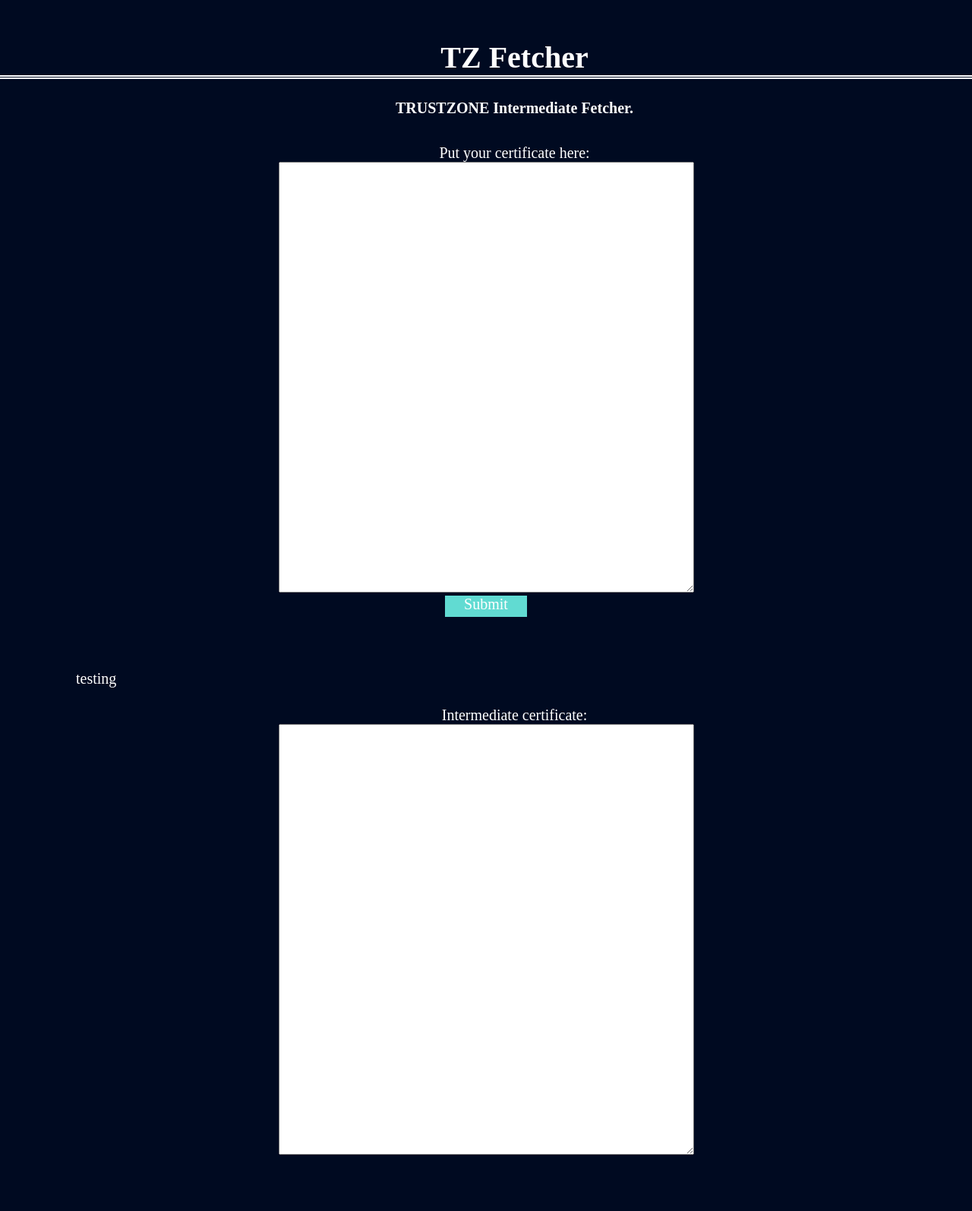
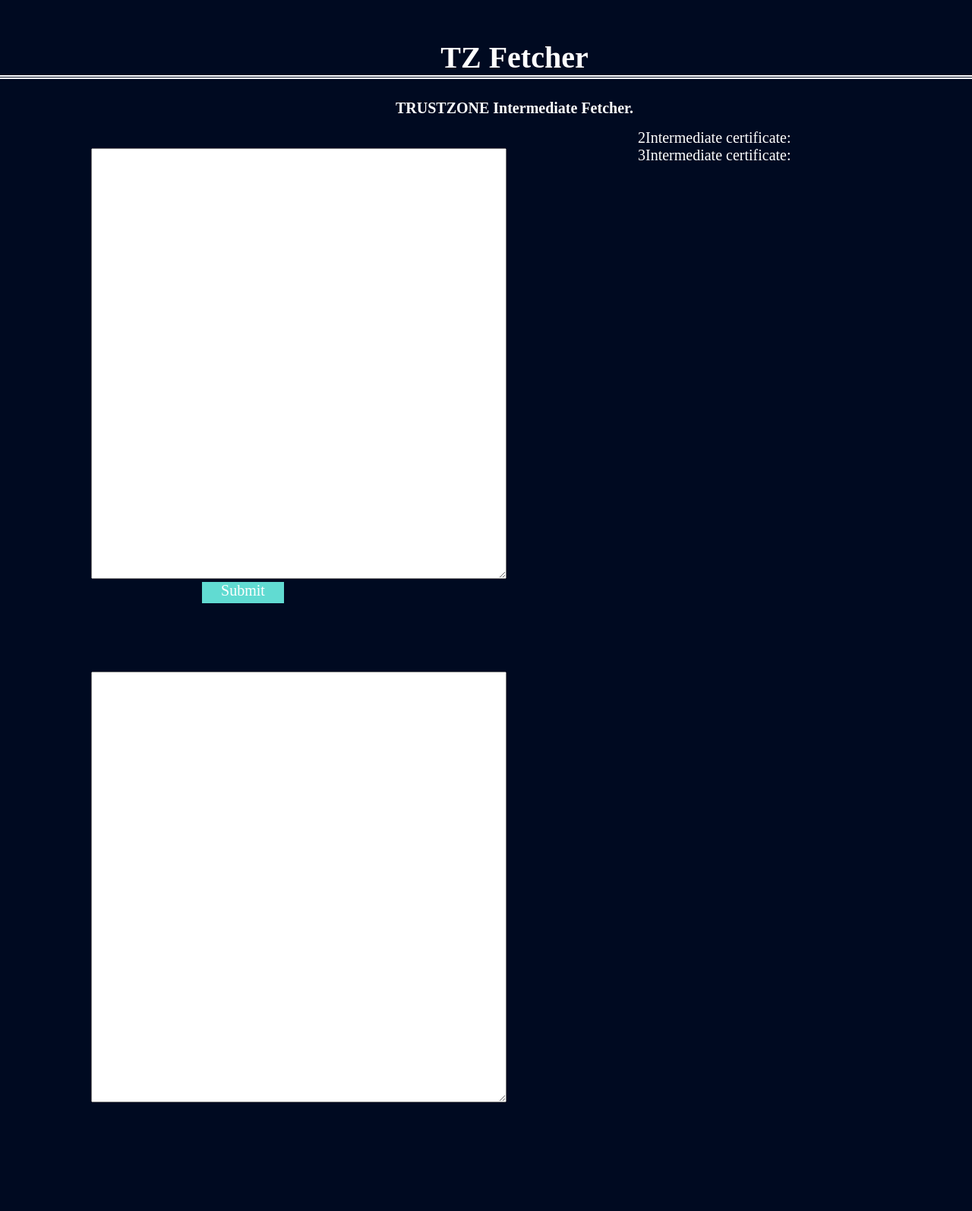
Before and after one commit to ChristianBrandenburg/TZ_fetchintermediate, a Flask app: page / in a window 1280 px wide. Shown: the whole page at 76% size. After the commit the page ends 1451 px from the top, so only its background shows below. Run offline with Flask 2, Linux system fonts and the light colour scheme.

Commit message:
side by side addition

```diff
--- a/static/css/main.css
+++ b/static/css/main.css
@@ -30,6 +30,7 @@
     text-align: center;
     padding: 0px 25px 0px 100px;
   }
+
   form {
     text-align: center;
     width: auto;
@@ -39,6 +40,10 @@
     margin: 5px 100px 50px 100px;
     box-sizing: border-box;
   }
+
+  .floatLeft { width: 50%; float: left; }
+  .floatRight {width: 50%; float: right; }
+  .container { overflow: hidden; }
 
   textarea {
     text-align: left;
@@ -53,8 +58,8 @@
     font-family: "Poppins", Poppins;
     color: #fff;
     font-size: 20px;
-    text-align: center;
-    padding: 0px 25px 25px 100px;
+    text-align: left;
+    padding: 25px 25px 25px 200px;
   }
 
 
--- a/templates/form.html
+++ b/templates/form.html
@@ -12,27 +12,28 @@
 
 <h2>TRUSTZONE Intermediate Fetcher.</h2>
 
-<div id="column1">
+<div class="container">
+<div class ="floatLeft">
 <form action="/submit/" method="post">
-    <label for="text">Put your certificate here:</label>
-    <br>
     <textarea id="text" name="text" rows="12" cols="50">{{form_data}}</textarea>
     <br/>
     <input type="submit" value="Submit">
 </form>
+
+<form>
+    <textarea id="result" name="text" rows="12" cols="50">{{intermediate}}</textarea >
+</form>
 </div>
-<label for="text">testing</label>
-<div id="column2">
+
+<div class ="floatRight">
+<label for="text">2Intermediate certificate:</label>
+<br>
+<label for="text">3Intermediate certificate:</label>
+<br>
 
 </div>
 
-
-<form>
-    <label for="text">Intermediate certificate:</label>
-    <br>
-    <textarea id="result" name="text" rows="12" cols="50">{{intermediate}}</textarea >
-    <br/>
-</form>
+</div>
 
 </body>
 </html>
```
